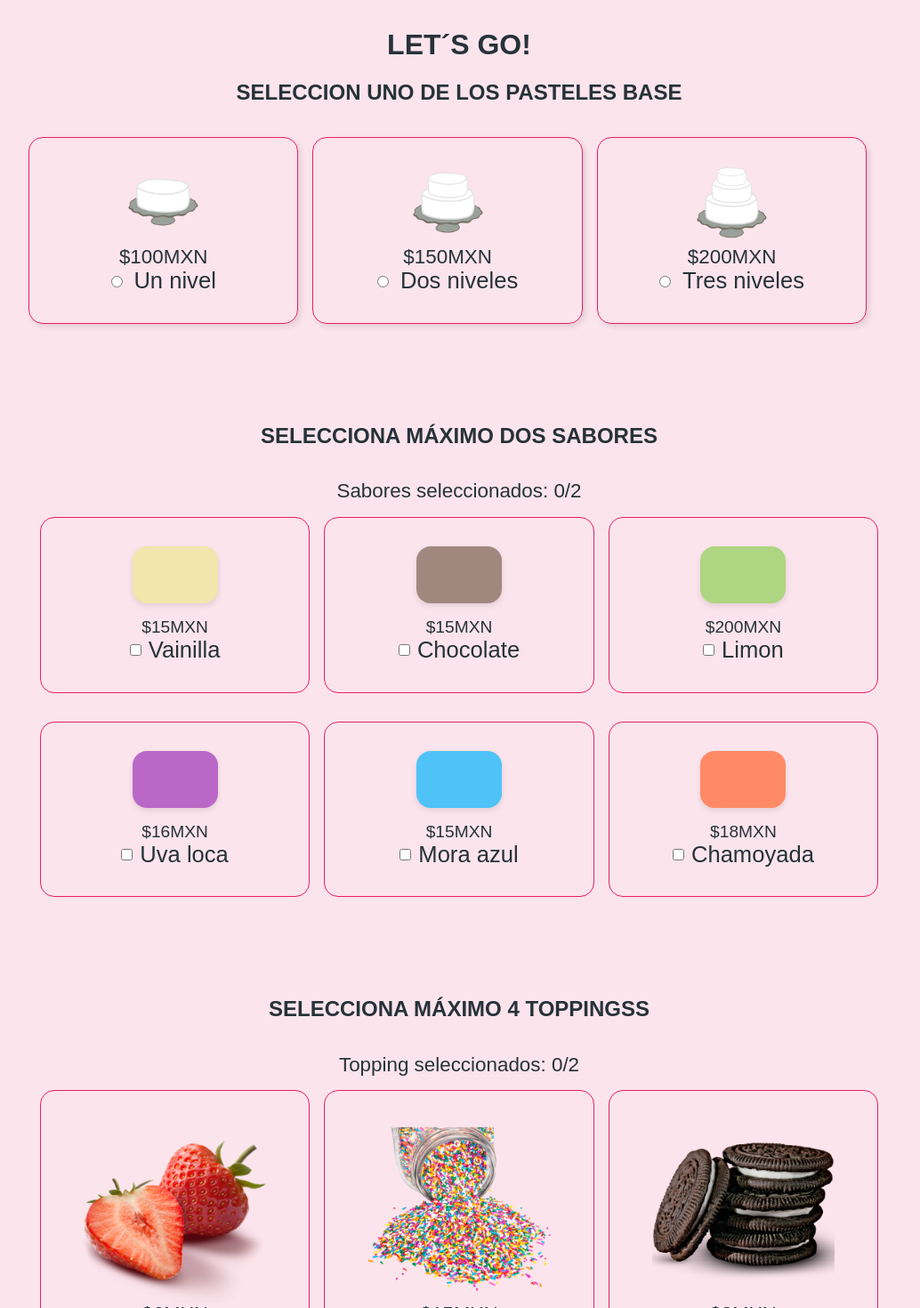
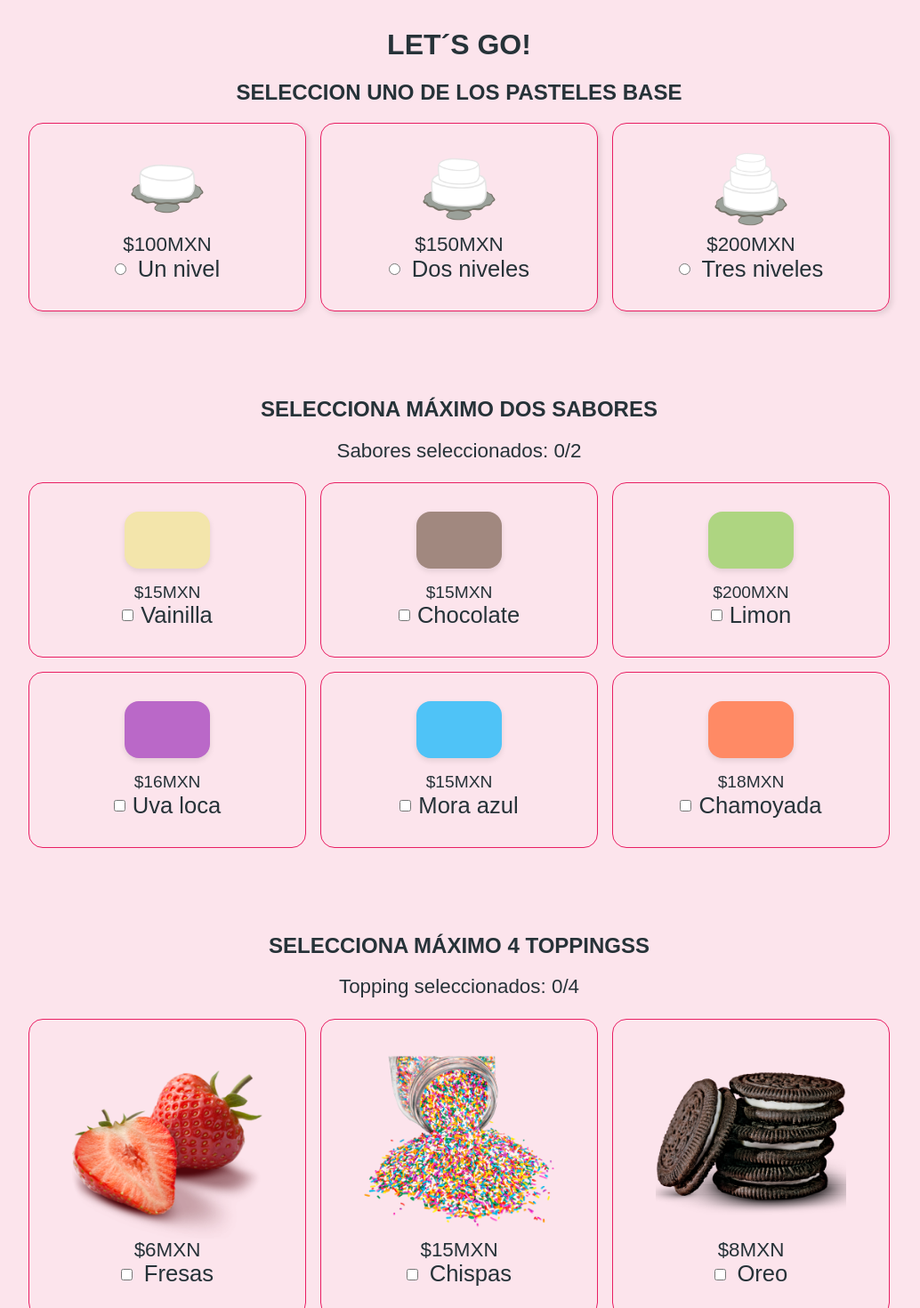
Before and after one commit to richirrim/vue-pasteleria-double-l, a Vue app: page /#/pastelcreator in a window 1280 px wide. Shown: the part 520-1990 px from the top of the page at 89% size, without its empty margins (124-1158 px from the left). Built offline with nearby package versions, Linux system fonts and the light colour scheme.

Commit message:
RMueve las secciones al componente dentro del form.

```diff
--- a/src/App.vue
+++ b/src/App.vue
@@ -184,10 +184,14 @@ input[type="checkbox"][disabled] {
 
 
 /*-----------------------*\
-    $Grid products
+    $Grid
 \*-----------------------*/
-.grid-products {
-    display: flex;
-    gap: 1em;
+.grid {
+    --columns: 3;
+    --gap: 1em;
+    display: grid;
+    grid-template-columns: repeat(var(--columns), 1fr);
+    gap: var(--gap);
+    width: 100%;
 }
 </style>
--- a/src/components/CardV2.vue
+++ b/src/components/CardV2.vue
@@ -46,26 +46,14 @@
 </script>
 
 <style scoped lang="scss">
-.card-cake {
-    &__label {
-        margin-left: .5em;
-    }
-}
-.card-cake {
-    &__input-control {
-        display: flex;
-        justify-content: center;
-        align-items: center;
-    }
-}
 /*-----------------------*\
     $Card cakes
 \*-----------------------*/
 .card-cake {
+    border: 1px solid var(--color-first);
     padding: 2em 1em;
     background-color: transparent;
-    border: 1px solid var(--color-first);
-    flex-basis: var(--grid-3-columns);
+    margin-bottom: 0;
     &__image {
         width: 30%;
         margin-left: auto;
@@ -77,8 +65,14 @@
         font-size: 1.4em;
         width: 100%;
     }
+    &__input-control {
+        display: flex;
+        justify-content: center;
+        align-items: center;
+    }
     &__label {
         font-size: 1.6em;
+        margin-left: .5em;
     }
 }
 </style>
--- a/src/components/Flavors.vue
+++ b/src/components/Flavors.vue
@@ -1,6 +1,8 @@
 <template>
+    <section id="js-flavors" class="flavors  l-section  l-container  center-content">
         <h2 class="flavors__title">Selecciona máximo dos sabores</h2>
         <span class="flavors__text">Sabores seleccionados: {{ getFlavorsAccountant }}/2</span>
+        <div class="grid">
             <div v-for="(flavor, index) in flavors" v-bind:key="flavor" class="card  card-flavor">
                 <div v-bind:class="`card  card-flavor__color  card-flavor__${formatTextToKebabCase(flavor.text)}`"></div>
                 <span class="card-flavor__price">${{ flavor.price }}MXN</span>
@@ -15,6 +17,8 @@
                     <label class="card-flavor__label" v-bind:for="`card-flavor${index}`">{{ flavor.text }}</label>
                 </div>
             </div>
+        </div>
+    </section>
 </template>
 
 <script>
@@ -98,13 +102,14 @@ export default {
 
 <style scoped lang="scss">
 .flavors {
-    gap: var(--gutter);
+    display: flex;
     justify-content: center;
     &__title {
         width: 100%;
     }
     &__text {
         display: inline-block;
+        margin-bottom: var(--gutter);
         font-size: 1.4em;
         width: 100%;
     }
@@ -116,9 +121,9 @@ export default {
 \*-----------------------*/
 .card-flavor {
     border: 1px solid var(--color-first);
+    margin-bottom: 0;
     background-color: transparent;
     box-shadow: none;
-    flex-basis: var(--grid-3-columns);
     &__color {
         --width: 1em;
         margin-left: auto;
--- a/src/components/Form.vue
+++ b/src/components/Form.vue
@@ -1,37 +1,106 @@
 <template>
-    <form class="form-order  card" action="">
-        <input class="form-order__input" type="text" placeholder="Escribe tu nombre completo" name="names" required>
-        <input class="form-order__input" type="text" placeholder="Escribe tu número de celular" name="phone-number" required>
-        <input class="form-order__input" type="text" placeholder="Escribe tu correo electronico" name="email" required>
-        <textarea class="form-order__textarea" type="textarea" placeholder="Describe de forma breve y general tu pastel ideal." name="description" rows="10" cols="50" required></textarea>
-        <input class="form-order__button  button" type="button" value="Realizar pedido">
+    <form class="form-order" action="">
+        <!-- ---------- $Base cakes --------------- -->
+        <section class="base-cakes  l-section  l-container  center-content">
+            <h2 class="base-cakes__title">Seleccion uno de los pasteles base</h2>
+            <div class="grid">
+                <ListCardV2
+                    v-bind:labelType="'radio'"
+                    v-bind:isActivateImageEl="true"
+                    v-bind:products="baseCakes"/>
+            </div>
+        </section>
+        <!-- ---------- $Flavors --------------- -->
+        <Flavors />
+        <!-- ---------- $Toppings --------------- -->
+        <Toppings />
+
+        <!-- ---------- $Make order --------------- -->
+        <section class="make-order  l-section  l-container  center-content">
+            <h2 class="make-order__title">Realizar pedido</h2>
+            <div class="make-order__wrapper  card">
+                <input class="make-order__input" type="text" placeholder="Escribe tu nombre completo" name="names" required>
+                <input class="make-order__input" type="text" placeholder="Escribe tu número de celular" name="phone-number" required>
+                <input class="make-order__input" type="text" placeholder="Escribe tu correo electronico" name="email" required>
+                <textarea class="make-order__textarea" type="textarea" placeholder="Describe de forma breve y general tu pastel ideal." name="description" rows="10" cols="50" required></textarea>
+                <input class="make-order__button  button" type="button" value="Realizar pedido">
+            </div>
+        </section>
     </form>
 </template>
 
 <script>
-    export default {
-        name: 'FormComponent'
+import ListCardV2 from '@/components/ListCardV2.vue'
+import Flavors  from '@/components/Flavors.vue'
+import Toppings  from '@/components/Topping.vue'
+
+export default {
+    name: 'FormComponent',
+    components: {
+        ListCardV2,
+        Flavors,
+        Toppings
+    },
+    data() {
+        return {
+            baseCakes: [
+                {
+                    price: '100',
+                    imageName: 'pastel-base-lv1',
+                    text: 'Un nivel',
+                    classComponentName: 'card-cake'
+                },
+                {
+                    price: '150',
+                    imageName: 'pastel-base-lv2',
+                    text: 'Dos niveles',
+                    classComponentName: 'card-cake'
+                },
+                {
+                    price: '200',
+                    imageName: 'pastel-base-lv3',
+                    text: 'Tres niveles',
+                    classComponentName: 'card-cake'
+                }
+            ]
+        }
     }
+}
 </script>
 
 <style scoped lang="scss">
 /*-----------------------*\
+    $Base cakes
+\*-----------------------*/
+.base-cakes {
+    &__title {
+        width: 100%;
+    }
+}
+
+
+/*-----------------------*\
     $Form order
 \*-----------------------*/
-.form-order {
-    width: 100%;
-    display: flex;
-    flex-direction: column;
-    & > * {
+.make-order {
+    &__wrapper {
+        width: 100%;
+        display: flex;
+        flex-direction: column;
+    }
+    &__wrapper > * {
         border: none;
         border-radius: .5em;
         color: var(--color-first);
         caret-color: var(--color-first);
     }
-    [class^="form-order__"]:not(:last-child) {
+    [class^="make-order__"]:not(:last-child) {
         background-color: var(--color-bg);
         padding: .8em 1em;
         margin-bottom: 1em;
+    }
+    [class^="make-order__"]:focus {
+        outline: .15rem solid var(--color-first);
     }
     &__textarea {
         resize: none;
--- a/src/components/Products.vue
+++ b/src/components/Products.vue
@@ -4,7 +4,7 @@
         <div class="l-container">
             <h2 class="products__title">Top besto pasteles</h2>
             <p class="products__description">Estos son nuestros pasteles más vendidos, te enamoras a primera vista y ni se diga cuando lo pruebes.</p>
-            <div class="grid-products">
+            <div class="grid">
                 <ListCards />
             </div>
         </div>
@@ -40,4 +40,10 @@ export default {
     }
 }
 
+/*-----------------------*\
+    $Grid
+\*-----------------------*/
+.grid {
+    --columns: 4;
+}
 </style>
--- a/src/components/Topping.vue
+++ b/src/components/Topping.vue
@@ -1,6 +1,8 @@
 <template>
+    <section id="js-toppings" class="toppings  l-section  l-container  center-content">
         <h2 class="toppings__title">Selecciona máximo 4 toppingss</h2>
-    <span class="toppings__text">Topping seleccionados: {{ getToppingsAccountant }}/2</span>
+        <span class="toppings__text">Topping seleccionados: {{ getToppingsAccountant }}/4</span>
+        <div class="grid">
             <div v-for="(topping, index) in toppings" v-bind:key="topping" class="card  card-topping">
                 <img v-bind:class="classComponentName+'__image'" v-bind:src="requiredUrl(topping.imageName)" alt="Ejemplo de un pastel base de un nivel.">
                 <span class="card-topping__price">${{ topping.price }}MXN</span>
@@ -15,6 +17,8 @@
                     <label class="card-topping__label" v-bind:for="`card-topping${index}`">{{ topping.text }}</label>
                 </div>
             </div>
+        </div>
+    </section>
 </template>
 
 <script>
@@ -64,7 +68,7 @@ export default {
     },
     methods: {
         onChange(e) {
-            const MAXIMUM_SELECTED_FLAVORS = 2
+            const MAXIMUM_SELECTED_FLAVORS = 4
             const inputElList = this.$refs.inputRef
             this.$store.commit('productsAccountant', {
                 accountant: 'toppingsAccountant',
@@ -112,13 +116,12 @@ export default {
 
 <style scoped lang="scss">
 .toppings {
-    gap: var(--gutter);
-    justify-content: center;
     &__title {
         width: 100%;
     }
     &__text {
         display: inline-block;
+        margin-bottom: var(--gutter);
         font-size: 1.4em;
         width: 100%;
     }
@@ -129,7 +132,6 @@ export default {
     $Card toppings
 \*-----------------------*/
 .card-topping {
-    flex-basis: var(--grid-3-columns);
     border: 1px solid var(--color-first);
     background-color: transparent;
     box-shadow: none;
--- a/src/views/PastelCreatorView.vue
+++ b/src/views/PastelCreatorView.vue
@@ -4,112 +4,26 @@
     v-bind:description="'Pasteles deliciosos y de gran calidad para hacerte feliz.'"/>
   <main class="main  main__pastel-creator">
     <h1 class="title  center-content">Let´s Go!</h1>
-    <!-- ---------- $Base cakes --------------- -->
-    <section class="base-cakes  l-section  l-container  center-content">
-      <h2 class="base-cakes__title">Seleccion uno de los pasteles base</h2>
-      <ListCardV2
-        v-bind:labelType="'radio'"
-        v-bind:isActivateImageEl="true"
-        v-bind:products="baseCakes"/>
-    </section>
-    <!-- ---------- $Flavors --------------- -->
-    <section id="js-flavors" class="flavors  l-section  l-container  center-content">
-      <Flavors />
-    </section>
-    <!-- ---------- $Toppings --------------- -->
-    <section id="js-toppings" class="toppings  l-section  l-container  center-content">
-      <Toppings />
-    </section>
-    <!-- ---------- $Make order --------------- -->
-    <section class="make-order  l-section  l-container  center-content">
-      <h2 class="make-order__title">Realizar pedido</h2>
-      <Form />
-    </section>
+    <!-- ---------- $Form order --------------- -->
+     <Form />
   </main>
   <Footer />
 </template>
 
 <script>
 import Header from '@/components/Header.vue'
-import ListCardV2 from '@/components/ListCardV2.vue'
 import Form from '@/components/Form.vue'
 import Footer  from '@/components/Footer.vue'
-import Flavors  from '@/components/Flavors.vue'
-import Toppings  from '@/components/Topping.vue'
 
 export default {
   name: 'PastelCreatorView',
   components: {
     Header,
-    ListCardV2,
     Form,
-    Footer,
-    Flavors,
-    Toppings
-  },
-  data() {
-    return {
-      baseCakes: [
-        {
-            price: '100',
-            imageName: 'pastel-base-lv1',
-            text: 'Un nivel',
-            classComponentName: 'card-cake'
-        },
-        {
-            price: '150',
-            imageName: 'pastel-base-lv2',
-            text: 'Dos niveles',
-            classComponentName: 'card-cake'
-        },
-        {
-            price: '200',
-            imageName: 'pastel-base-lv3',
-            text: 'Tres niveles',
-            classComponentName: 'card-cake'
-        }
-      ]
-    }
+    Footer
   }
 }
 </script>
 
 <style scoped lang="scss">
-/*-----------------------*\
-    $Base cakes
-\*-----------------------*/
-.base-cakes {
-    gap: var(--gutter);
-    align-items: center;
-    &__title {
-        width: 100%;
-    }
-}
-
-
-.flavors,
-.toppings,
-.make-order {
-    gap: var(--gutter);
-    justify-content: center;
-    &__title {
-        width: 100%;
-    }
-    &__text {
-        display: inline-block;
-        font-size: 1.4em;
-        width: 100%;
-    }
-}
-
-
-
-a {
-  font-weight: bold;
-  color: #2c3e50;
-
-  &.router-link-exact-active {
-    color: #42b983;
-  }
-}
 </style>
```
Also changed, not shown: src/views/HomeView.vue (+2 -8 lines). Lines whose indentation alone changed are shown as unchanged.
